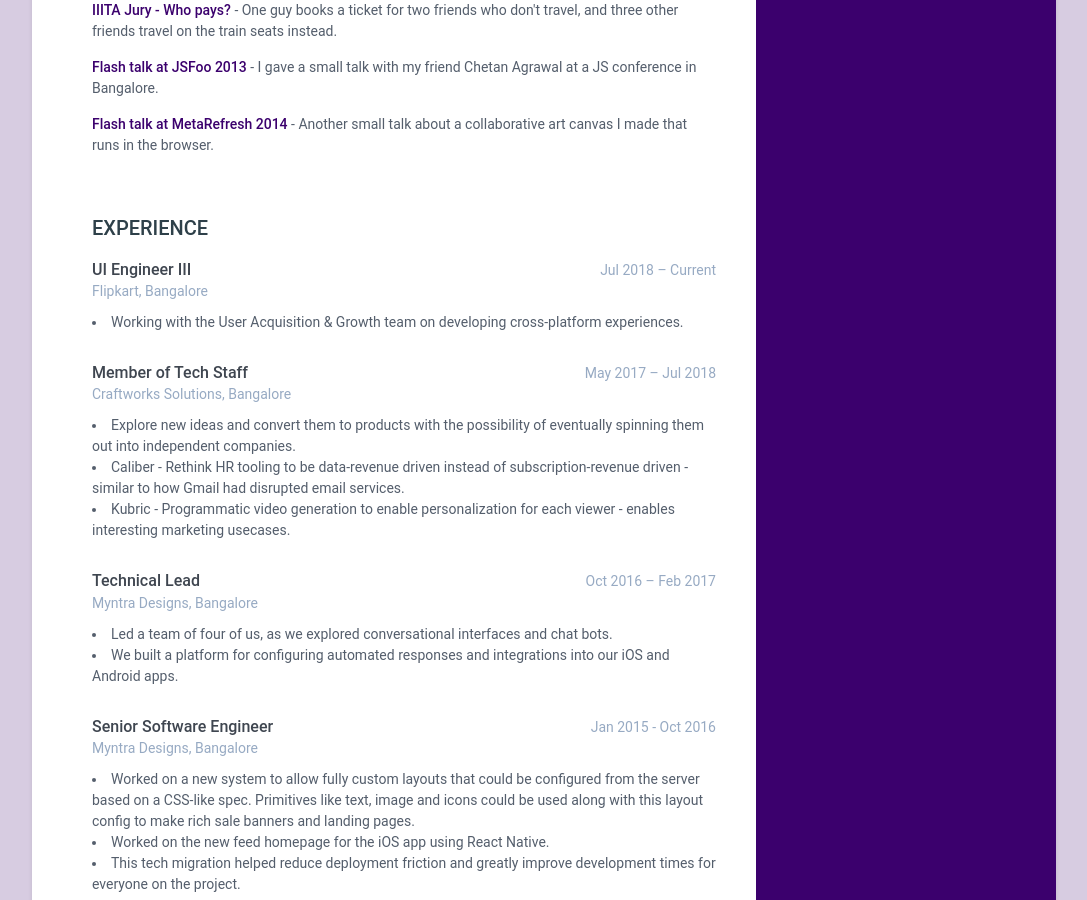
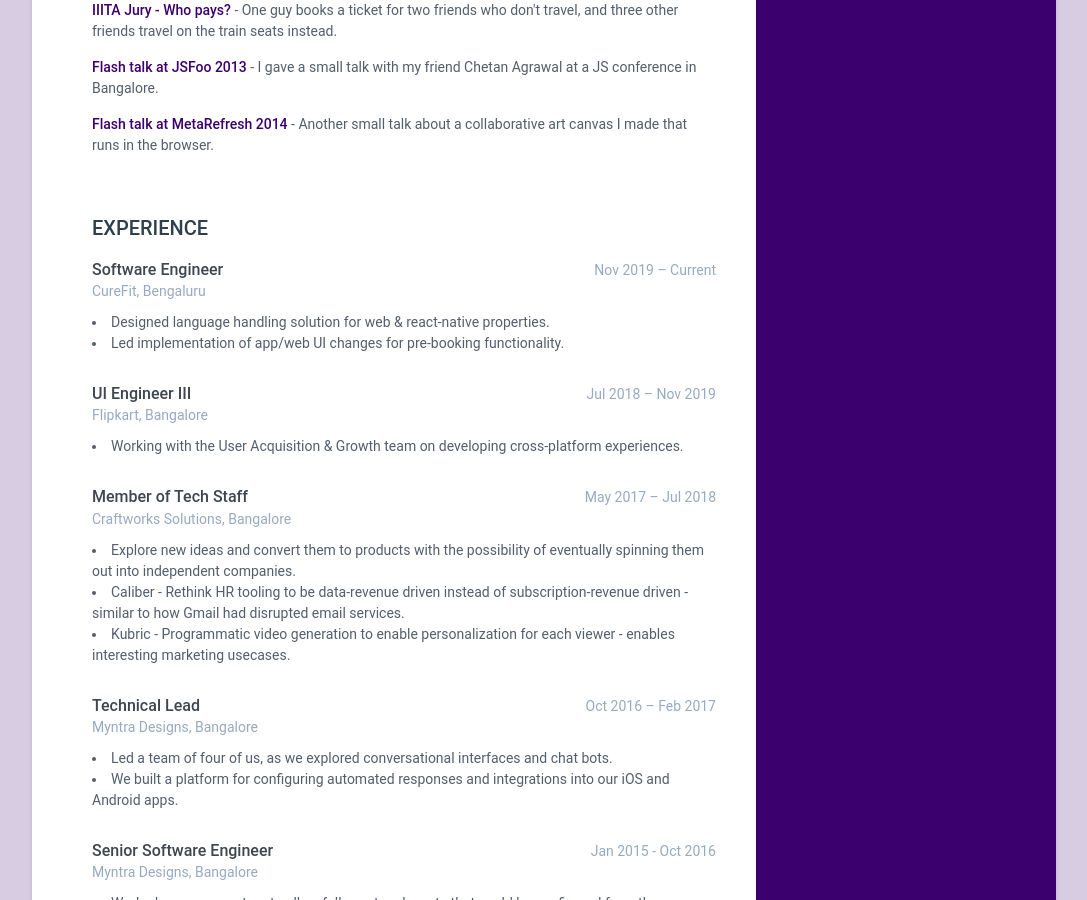
Before and after one commit to paramaggarwal/paramaggarwal.github.io, a Jekyll site: the page built from index.html, in a window 1280 px wide and 900 px high, scrolled down 2133 px. Shown: the whole window, without its empty margins (96-1183 px from the left). Built offline with Jekyll 4.4.1, drawn with Linux system fonts in a browser that asks for light colours.

Commit message:
Update experiences.yml

```diff
--- a/_data/experiences.yml
+++ b/_data/experiences.yml
@@ -1,6 +1,14 @@
+- experience:
+  role: Software Engineer
+  time: Nov 2019 – Current
+  company: CureFit, Bengaluru
+  details:
+    - Designed language handling solution for web & react-native properties.
+    - Led implementation of app/web UI changes for pre-booking functionality.
+
 - experience:
   role: UI Engineer III
-  time: Jul 2018 – Current
+  time: Jul 2018 – Nov 2019
   company: Flipkart, Bangalore
   details:
     - Working with the User Acquisition & Growth team on developing cross-platform experiences.
```
